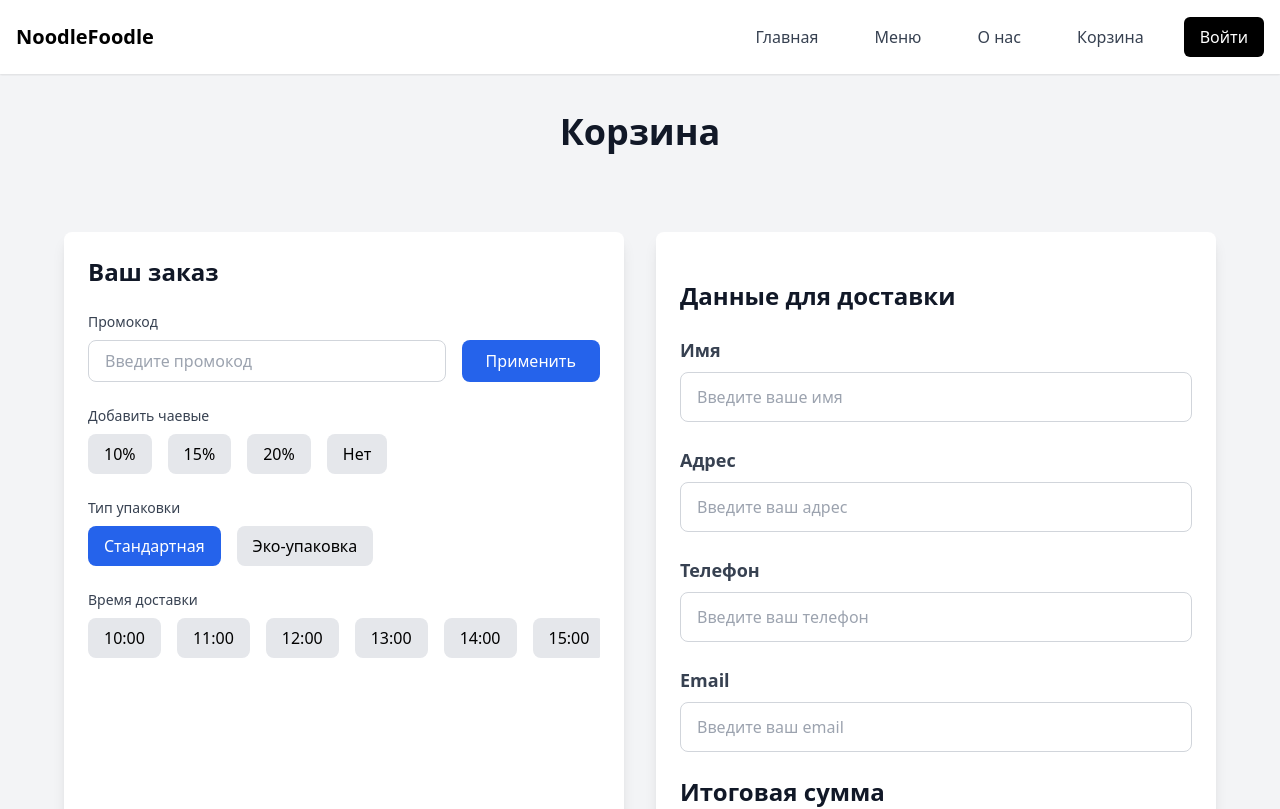
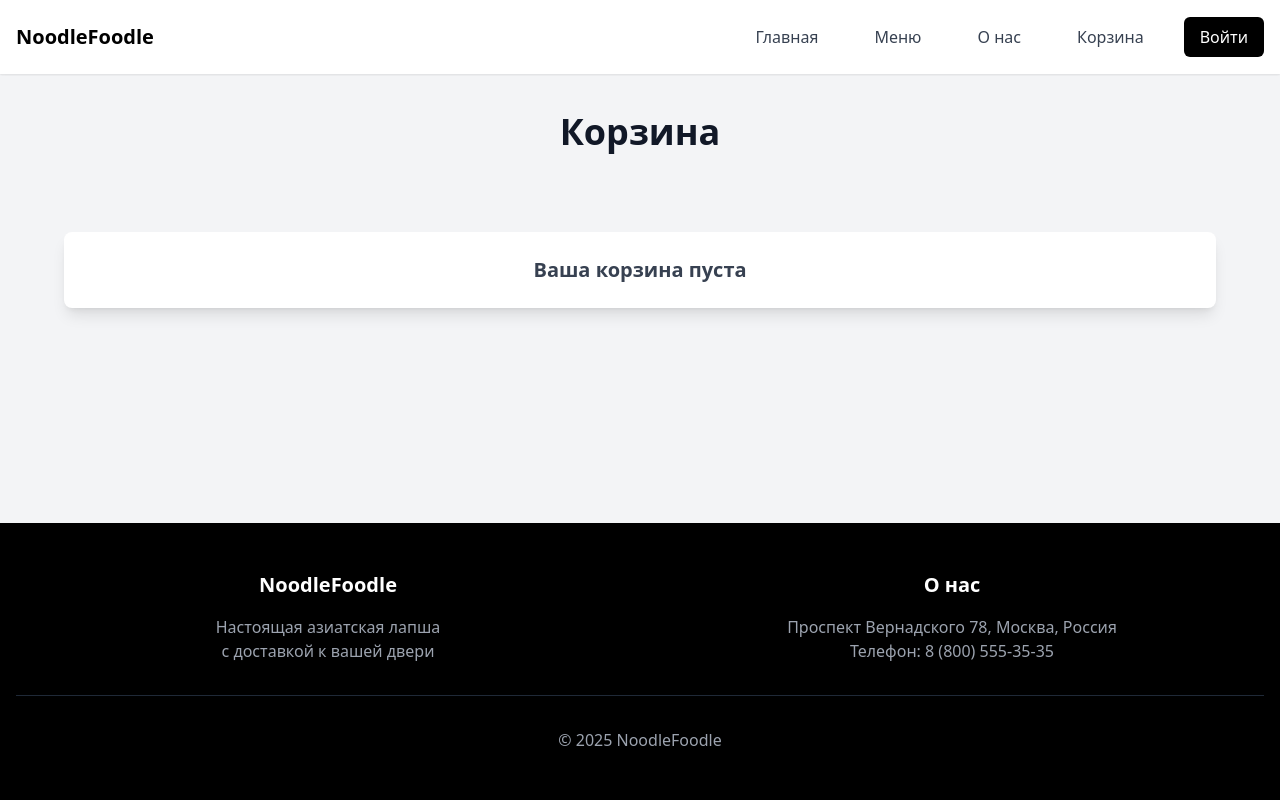
Before and after one commit to proffsenya/NoodleFoodle, a React (Vite) app: page /shoppingcart in a window 1280 px wide. Shown: the top 809 px of the page. Built offline with nearby package versions, Linux system fonts and the light colour scheme; some icons are missing.

Commit message:
shopping cart ifnull

```diff
--- a/pages/ShoppingCart.jsx
+++ b/pages/ShoppingCart.jsx
@@ -266,6 +266,13 @@ export default function ShoppingCart() {
       <Header />
       <div className="flex flex-col items-center flex-grow p-12 space-y-12">
         <h1 className="mt-16 mb-8 text-4xl font-bold text-gray-900">Корзина</h1>
+
+        {/* Если корзина пуста, показываем сообщение */}
+        {items.length === 0 ? (
+          <div className="w-full max-w-6xl p-6 text-center bg-white rounded-lg shadow-lg">
+            <h2 className="text-xl font-semibold text-gray-700">Ваша корзина пуста</h2>
+          </div>
+        ) : (
           <div className="grid w-full max-w-6xl grid-cols-1 gap-8 md:grid-cols-2">
             {/* Левый столбец: Корзина и дополнительные опции */}
             <div className="p-6 bg-white rounded-lg shadow-lg">
@@ -300,6 +307,7 @@ export default function ShoppingCart() {
             {/* Правый столбец: Данные покупателя и итоговая стоимость */}
             <div className="p-6 bg-white rounded-lg shadow-lg">
               <DeliveryInfoForm client={client} />
+              <div className="mt-6">
                 <OrderSummary
                   discount={discount}
                   tips={totalPrice * (tip / 100)}
@@ -308,6 +316,8 @@ export default function ShoppingCart() {
               </div>
             </div>
           </div>
+        )}
+      </div>
       <Footer />
     </div>
   );
--- a/src/api/data.json
+++ b/src/api/data.json
@@ -1,11 +1,11 @@
 {
   "clients": [
     {
-      "id": "b509",
       "fullName": "test",
       "address": "test",
-      "email": "test@mail.ru",
-      "password": "test"
+      "birthdate": "",
+      "phone": "",
+      "id": "b509"
     },
     {
       "id": "bec3",
```
Also changed, not shown: 1 other file (tests, documents, lock files or other folders). Lines whose indentation alone changed are shown as unchanged.
